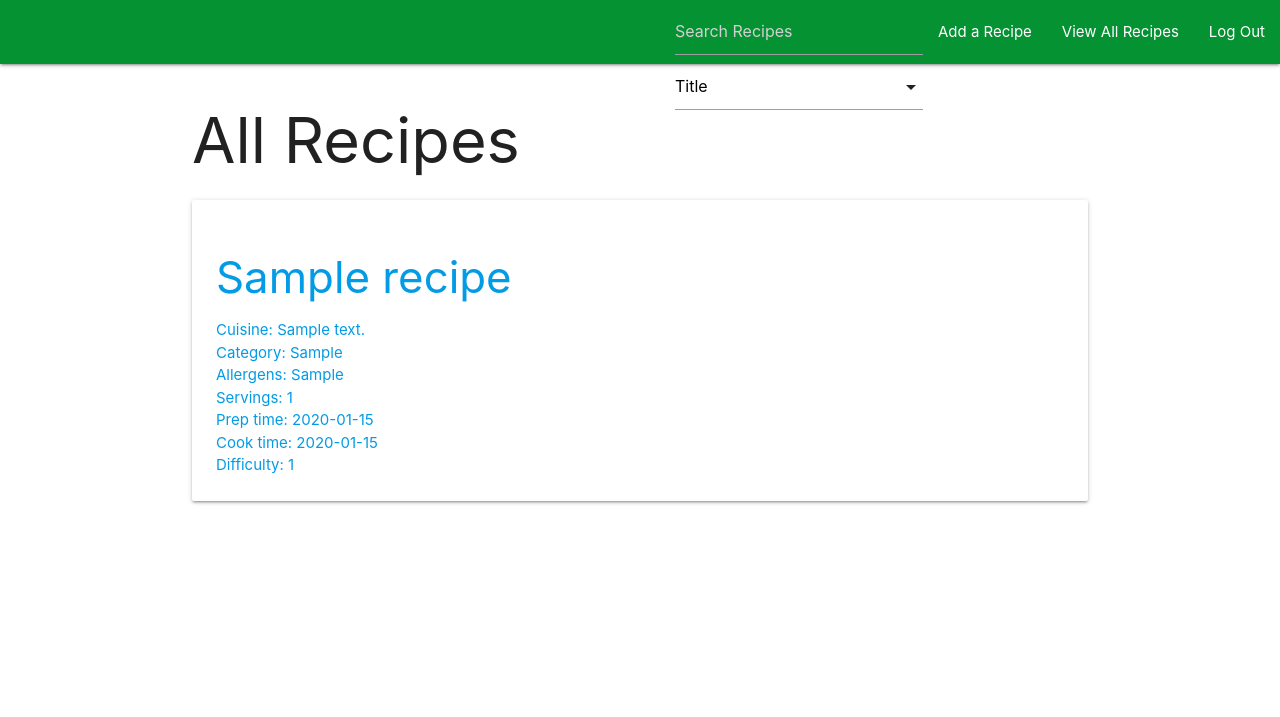
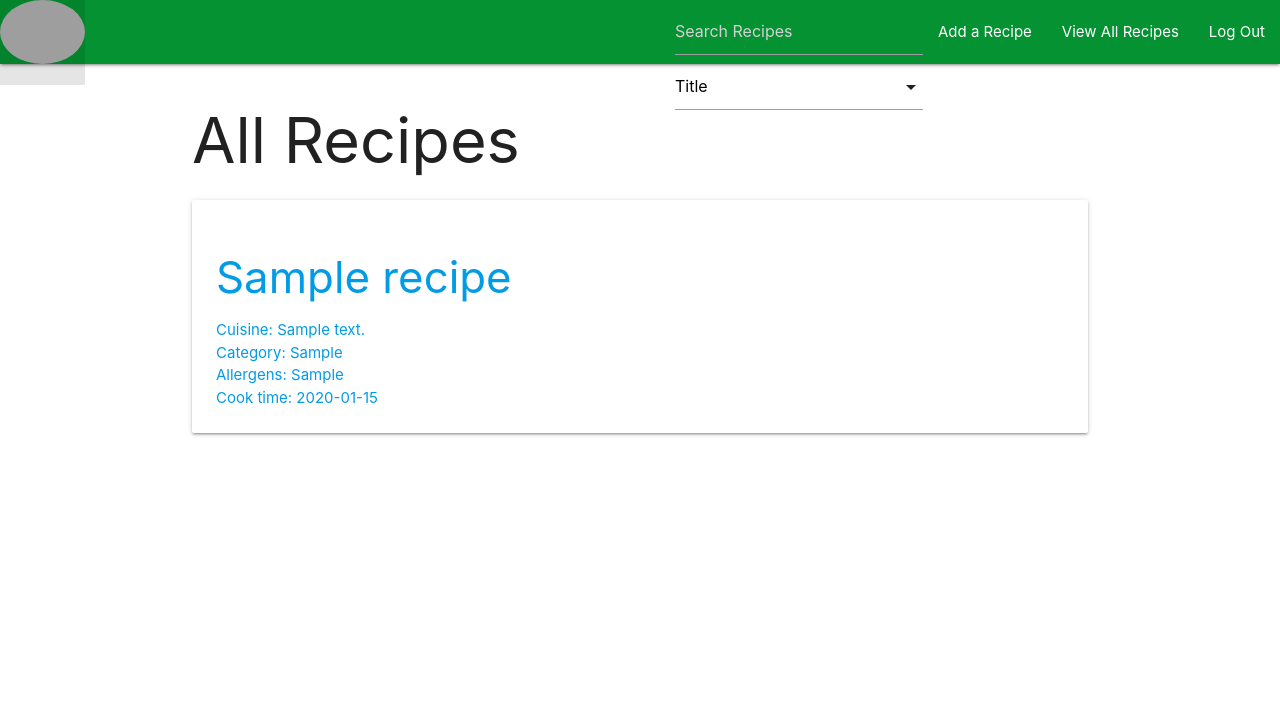
Before and after one commit to iballinger/Recipe-Thyme, a Django app: page /recipes/ in a window 1280 px wide. Shown: the top 717 px of the page. Run offline with Django 4.2, Linux system fonts and the light colour scheme; a user stored in the database is signed in; tables that the repository leaves empty hold one stand-in row (values such as "Sample post"); grey boxes are pictures that could not be loaded.

Commit message:
logo and css

```diff
--- a/main_app/static/css/style.css
+++ b/main_app/static/css/style.css
@@ -4,6 +4,7 @@ body {
     min-height: 100vh;
     flex-direction: column;
     background-size: 1200px 1000px;
+
   }
 
   main {
@@ -24,6 +25,7 @@ body {
 
   input.btn {
     background-color: rgb(5, 146, 50);
+    background: linear-gradient(to bottom, #127292 1%, #4eae6e 100%);
   }
 
   #search {
@@ -35,8 +37,14 @@ body {
 
   #search-form {
     display: inline;
+
   }
 
   nav {
     background-color: rgb(5, 146, 50);
   }
+
+  #homelogo {
+    max-height: 64px;
+    border-radius: 50%;
+  }
--- a/main_app/templates/base.html
+++ b/main_app/templates/base.html
@@ -18,7 +18,7 @@
       <div class="-wrapper">
         <ul class="left">
           <li>
-            <a href="{% url 'home' %}" class="left brand-logo"></a>
+            <a href="{% url 'home' %}" class="left brand-logo"><img id="homelogo" src="https://i.imgur.com/gR5x9WC.png"></a>
           </li>
         </ul>
         <ul class="right">
--- a/main_app/templates/recipes/index.html
+++ b/main_app/templates/recipes/index.html
@@ -12,10 +12,8 @@
                 <p>Cuisine: {{ recipe.cuisine }}</p>
                 <p>Category: {{ recipe.category }}</p>
                 <p>Allergens: {{ recipe.allergens }}</p>
-                <p>Servings: {{ recipe.servings }}</p>
-                <p>Prep time: {{ recipe.prep_time }}</p>
                 <p>Cook time: {{ recipe.cook_time }}</p>
-                <p>Difficulty: {{ recipe.difficulty }}</p>
+
             </div>
 
     </div>
```
